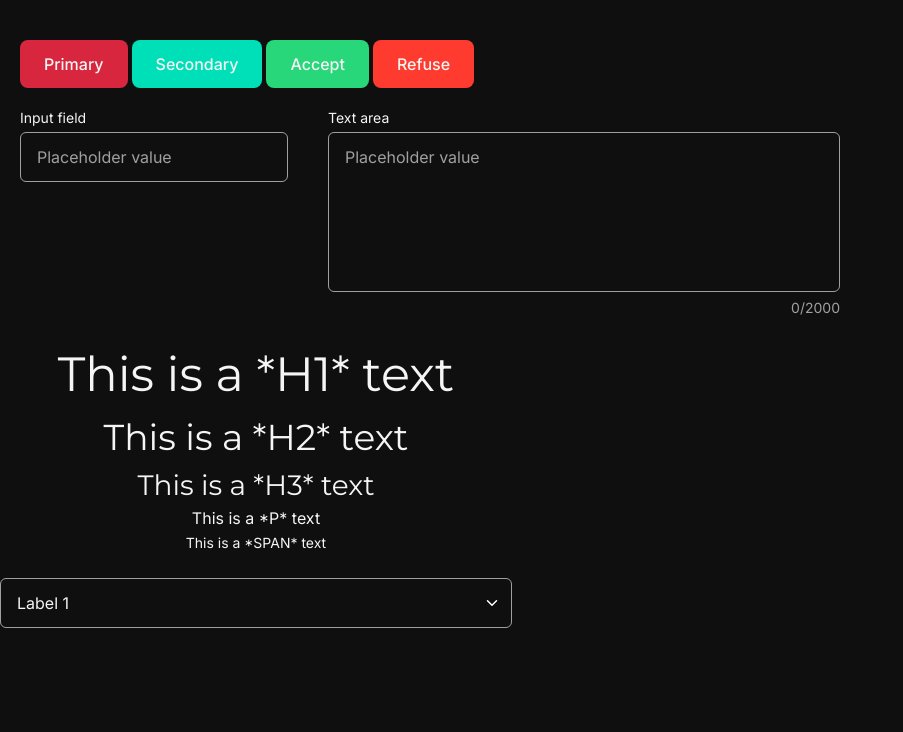
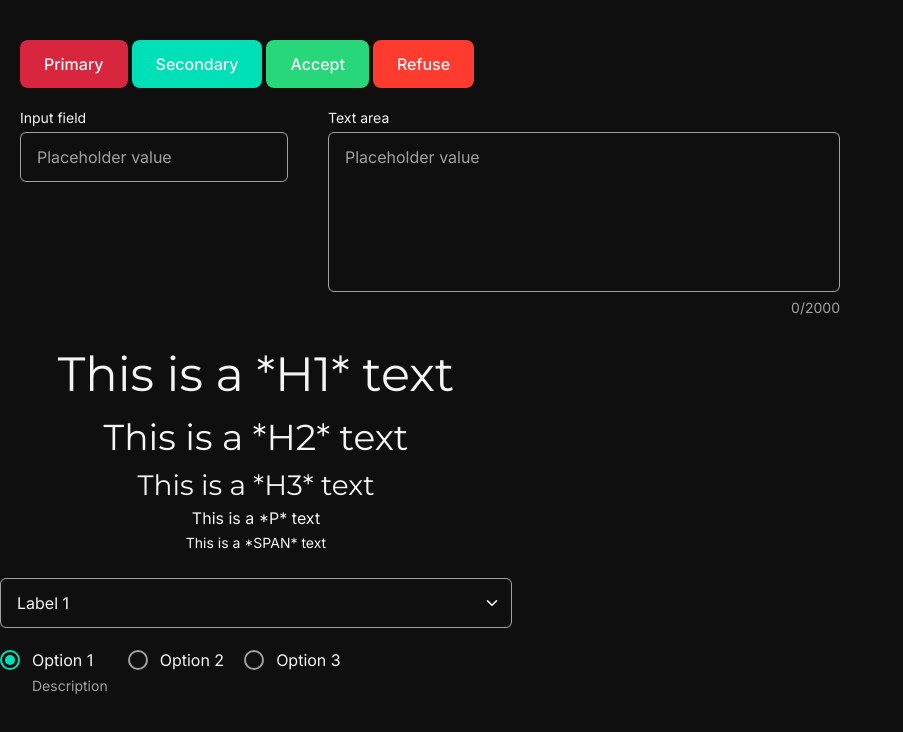
Before and after one commit to gregoirelebas/FightConnect-frontend, a Next.js app: page /toolkit in a window 1280 px wide. Shown: the top 732 px of the page, without its empty margins (0-903 px from the left). Built offline with nearby package versions, Linux system fonts and the light colour scheme.

Commit message:
Created a RadioButton component.

```diff
--- /dev/null
+++ b/app/...components/RadioButton.tsx
@@ -0,0 +1,55 @@
+export interface RadioButtonProps {
+  name: string;
+  value: string;
+  label: string;
+  description?: string;
+  isChecked?: boolean;
+  onChange: (value: string) => void;
+}
+
+/**
+ * A customizable radio button component with label and optional description.
+ *
+ * @component
+ * @example
+ * <RadioButton
+ *   name="options"
+ *   value="option1"
+ *   label="Option 1"
+ *   isChecked={false}
+ *   onChange={(value) => console.log(value)}
+ * />
+ *
+ * @param {RadioButtonProps} props - The component props
+ * @param {string} props.name - The name attribute for the radio input
+ * @param {string} props.value - The value of the radio button
+ * @param {string} props.label - The label text displayed next to the radio button
+ * @param {boolean} [props.isChecked] - Whether the radio button is checked (default: false)
+ * @param {string} [props.description] - Optional description text displayed below the label
+ * @param {(value: string) => void} props.onChange - Callback function invoked when the radio button value changes
+ * @returns {JSX.Element} A styled radio button with label and optional description
+ */
+export default function RadioButton(props: RadioButtonProps) {
+  return (
+    <label className="flex items-start gap-3 cursor-pointer group">
+      <div className="relative flex items-center justify-center mt-0.5">
+        <input
+          name={props.name}
+          type="radio"
+          defaultChecked={props.isChecked ? props.isChecked : false}
+          value={props.value}
+          className="peer sr-only"
+          onChange={(e) => props.onChange(e.target.value)}
+        />
+        <div className="w-5 h-5 rounded-full border-2 border-grey peer-checked:border-accent transition-all duration-200 group-hover:border-accent"></div>
+        <div className="absolute w-2.5 h-2.5 rounded-full bg-accent scale-0 peer-checked:scale-100 transition-transform duration-200"></div>
+      </div>
+      <div className="flex-1">
+        <div className="text-white group-hover:text-accent transition-colors duration-200">
+          {props.label}
+        </div>
+        {props.description && <div className="text-sm text-grey mt-1">{props.description}</div>}
+      </div>
+    </label>
+  );
+}
--- a/app/toolkit/page.tsx
+++ b/app/toolkit/page.tsx
@@ -5,6 +5,7 @@ import Button, { ButtonVariant } from '../...components/Button';
 import Input from '../...components/Input';
 import TextArea from '../...components/TextArea';
 import Dropdown, { DropdownOptionProps } from '../...components/Dropdown';
+import RadioButton from '../...components/RadioButton';
 
 export default function Toolkit() {
   const [inputValue, setInputValue] = useState<string>('');
@@ -12,6 +13,10 @@ export default function Toolkit() {
 
   const handleValidate = () => {
     console.log('Enter!');
+  };
+
+  const handleCheckboxChange = (value: string) => {
+    console.log('Checked => ' + value);
   };
 
   const dropdownOptions: DropdownOptionProps[] = [
@@ -66,6 +71,28 @@ export default function Toolkit() {
       <div className="mt-5">
         <Dropdown className="w-lg" options={dropdownOptions} />
       </div>
+      <div className="flex mt-5 gap-5">
+        <RadioButton
+          name="radio"
+          value="option1"
+          label="Option 1"
+          isChecked={true}
+          description="Description"
+          onChange={handleCheckboxChange}
+        />
+        <RadioButton
+          name="radio"
+          value="option2"
+          label="Option 2"
+          onChange={handleCheckboxChange}
+        />
+        <RadioButton
+          name="radio"
+          value="option3"
+          label="Option 3"
+          onChange={handleCheckboxChange}
+        />
+      </div>
     </div>
   );
 }
```
